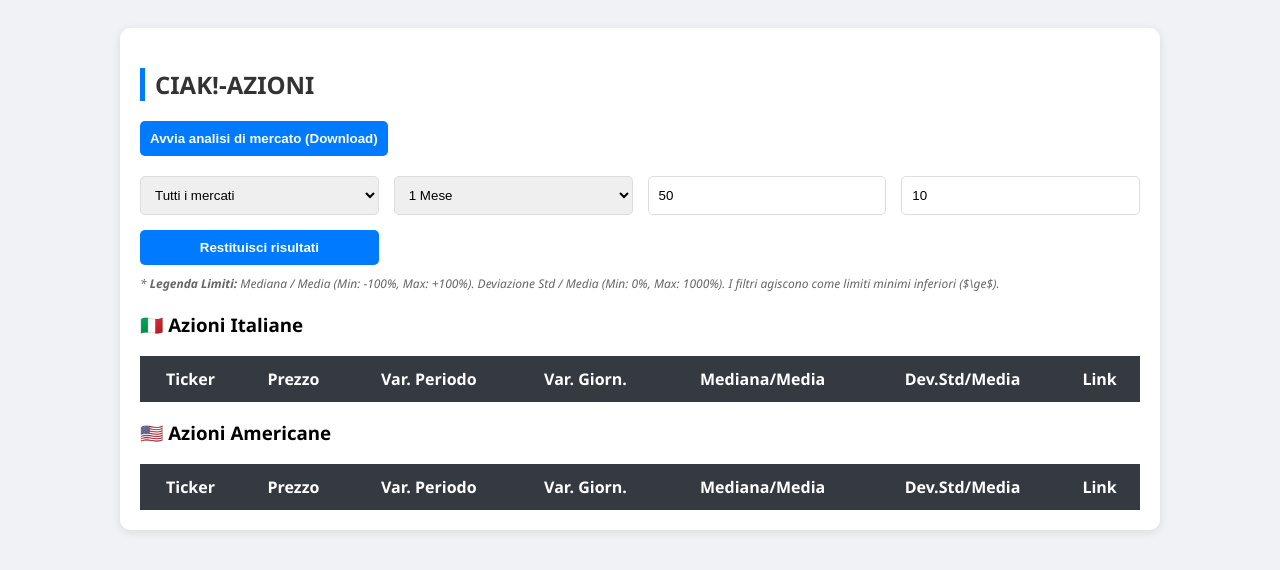
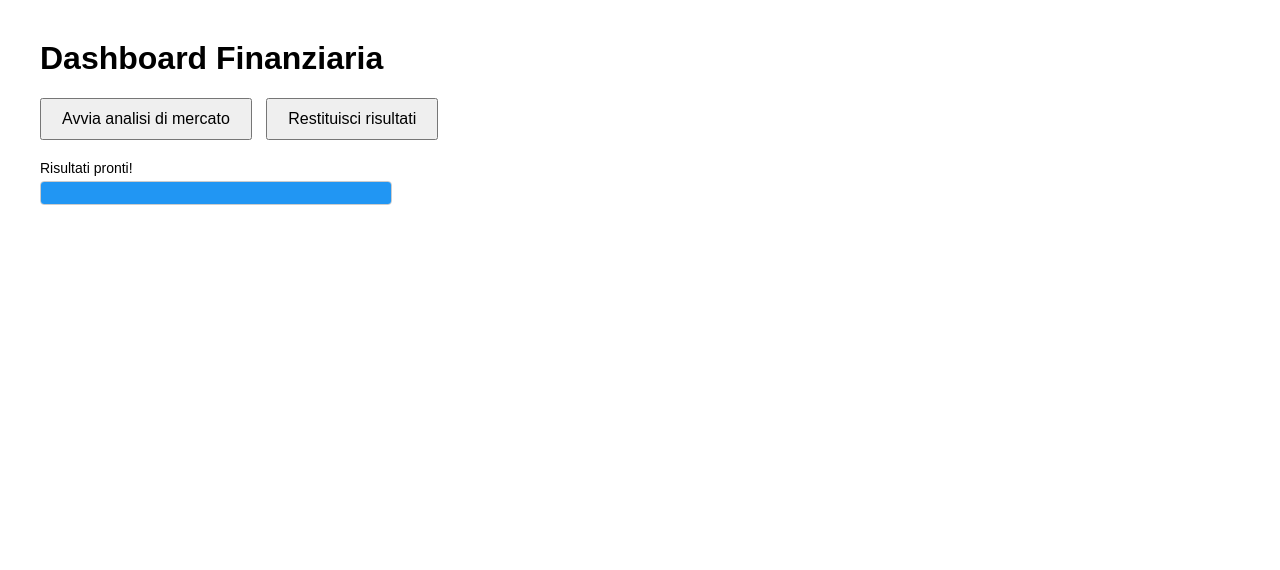
Before and after one commit to ingandall-pixel/ciak-azioni-backend, a website: page public/index.html in a window 1280 px wide. Both pictures are taken after a click on the button "Restituisci risultati". Drawn offline with Linux system fonts and the light colour scheme; no server answers.

Commit message:
Update index.html

```diff
--- a/public/index.html
+++ b/public/index.html
@@ -2,134 +2,112 @@
 <html lang="it">
 <head>
     <meta charset="UTF-8">
-    <title>CIAK!-AZIONI</title>
-    <style>
-        body { font-family: 'Segoe UI', sans-serif; background: #f0f2f5; padding: 20px; }
-        .container { max-width: 1000px; margin: auto; background: white; padding: 20px; border-radius: 10px; box-shadow: 0 2px 10px rgba(0,0,0,0.1); }
-        h2 { border-left: 5px solid #007bff; padding-left: 10px; color: #333; }
-        .controls { display: grid; grid-template-columns: repeat(auto-fit, minmax(200px, 1fr)); gap: 15px; margin-bottom: 10px; }
-        select, input, button { padding: 10px; border: 1px solid #ddd; border-radius: 5px; }
-        button { background: #007bff; color: white; cursor: pointer; border: none; font-weight: bold; }
-        button:hover { background: #0056b3; }
-        .legend { font-size: 12px; color: #666; margin-bottom: 20px; font-style: italic; }
-        .loading { display: none; color: #007bff; font-weight: bold; margin-top: 10px; }
-        table { width: 100%; border-collapse: collapse; margin-top: 10px; }
-        th { background: #343a40; color: white; padding: 12px; }
-        td { padding: 10px; border-bottom: 1px solid #ddd; text-align: center; }
-    </style>
+    <title>Analisi di Mercato</title>
 </head>
-<body>
+<body style="font-family: Arial, sans-serif; margin: 40px;">
 
-<div class="container">
-    <h2>CIAK!-AZIONI</h2>
+    <h1>Dashboard Finanziaria</h1>
 
-    <!-- Sezione Aggiornamento Dati -->
-    <div style="margin-bottom: 20px;">
-        <button onclick="avviaAggiornamento()">Avvia analisi di mercato (Download)</button>
-        <div id="loading-update" class="loading">⏳ Download e aggiornamento dati in corso, attendere...</div>
+    <!-- Pulsanti di azione -->
+    <div style="margin: 20px 0;">
+        <button id="btn-analysis" onclick="startAnalysis()" style="padding: 10px 20px; font-size: 16px; cursor: pointer;">Avvia analisi di mercato</button>
+        <button id="btn-results" onclick="fetchResults()" style="padding: 10px 20px; font-size: 16px; cursor: pointer; margin-left: 10px;">Restituisci risultati</button>
     </div>
 
-    <div class="controls">
-        <select id="market"><option value="ALL">Tutti i mercati</option><option value="IT">Italia</option><option value="US">USA</option></select>
-        <select id="timeframe">
-            <option value="1w">1 Settimana</option><option value="1m" selected>1 Mese</option>
-            <option value="3m">3 Mesi</option><option value="6m">6 Mesi</option>
-            <option value="1y">1 Anno</option>
-        </select>
-        <input type="number" id="median" value="50" min="-100" max="100" placeholder="Min Mediana %">
-        <input type="number" id="std" value="10" min="0" max="1000" placeholder="Min Std %">
-        <button onclick="caricaRisultati()">Restituisci risultati</button>
+    <!-- Barra di avanzamento per l'Analisi -->
+    <div id="progress-container-analysis" style="display: none; margin-top: 15px; width: 350px;">
+        <p id="status-text-analysis" style="margin: 0 0 5px 0; font-size: 14px;">Preparazione analisi...</p>
+        <div style="width: 100%; background-color: #f3f3f3; border-radius: 4px; overflow: hidden; border: 1px solid #ccc;">
+            <div id="progress-bar-analysis" style="width: 0%; height: 22px; background-color: #4CAF50; transition: width 0.3s;"></div>
+        </div>
     </div>
 
-    <div class="legend">
-        * <strong>Legenda Limiti:</strong>
-        Mediana / Media (Min: -100%, Max: +100%).
-        Deviazione Std / Media (Min: 0%, Max: 1000%).
-        I filtri agiscono come limiti minimi inferiori ($\ge$).
+    <!-- Barra di avanzamento per i Risultati -->
+    <div id="progress-container-results" style="display: none; margin-top: 15px; width: 350px;">
+        <p id="status-text-results" style="margin: 0 0 5px 0; font-size: 14px;">Caricamento risultati...</p>
+        <div style="width: 100%; background-color: #f3f3f3; border-radius: 4px; overflow: hidden; border: 1px solid #ccc;">
+            <div id="progress-bar-results" style="width: 0%; height: 22px; background-color: #2196F3; transition: width 0.3s;"></div>
         </div>
-    <div id="loading-results" class="loading">⏳ Elaborazione risultati in corso...</div>
-
-    <h3>🇮🇹 Azioni Italiane</h3>
-    <table id="table-it">
-        <thead><tr><th>Ticker</th><th>Prezzo</th><th>Var. Periodo</th><th>Var. Giorn.</th><th>Mediana/Media</th><th>Dev.Std/Media</th><th>Link</th></tr></thead>
-        <tbody id="body-it"></tbody>
-    </table>
-
-    <h3>🇺🇸 Azioni Americane</h3>
-    <table id="table-us">
-        <thead><tr><th>Ticker</th><th>Prezzo</th><th>Var. Periodo</th><th>Var. Giorn.</th><th>Mediana/Media</th><th>Dev.Std/Media</th><th>Link</th></tr></thead>
-        <tbody id="body-us"></tbody>
-    </table>
     </div>
 
     <script>
-function avviaAggiornamento() {
-    const loader = document.getElementById('loading-update');
-    loader.style.display = 'block';
+        function pollProgress(containerId, barId, textId, onComplete) {
+            const container = document.getElementById(containerId);
+            const bar = document.getElementById(barId);
+            const text = document.getElementById(textId);
 
-    fetch('/api/update-market', { method: 'POST' })
-        .then(res => res.json())
+            container.style.display = "block";
+
+            const interval = setInterval(() => {
+                fetch('/../progress.json?' + new Date().getTime())
+                    .then(response => response.json())
                     .then(data => {
-            alert(data.message || "Aggiornamento avviato con successo!");
-            loader.style.display = 'none';
+                        const percent = data.percent || 0;
+                        bar.style.width = percent + "%";
+                        text.innerText = data.status || `Progresso: ${percent}%`;
+
+                        if (percent >= 100) {
+                            clearInterval(interval);
+                            if (onComplete) onComplete(data);
+                        }
                     })
                     .catch(err => {
-            alert("Errore durante l'aggiornamento.");
-            loader.style.display = 'none';
+                        console.error("Lettura progresso in corso...", err);
+                    });
+            }, 1000);
+        }
+
+        function startAnalysis() {
+            const btn = document.getElementById('btn-analysis');
+            btn.disabled = true;
+
+            fetch('/run-update', { method: 'POST' })
+                .then(response => {
+                    if (response.ok) {
+                        pollProgress(
+                            'progress-container-analysis',
+                            'progress-bar-analysis',
+                            'status-text-analysis',
+                            (finalData) => {
+                                // Pop-up da chiudere manualmente con i dati richiesti
+                                alert(
+                                    "Analisi di mercato completata!\n\n" +
+                                    "• Azioni Italiane popolate: " + (finalData.it_count || 0) + "\n" +
+                                    "  Media anni di popolamento: " + (finalData.it_avg_years !== undefined ? finalData.it_avg_years.toFixed(1) : "0.0") + " anni\n\n" +
+                                    "• Azioni Americane popolate: " + (finalData.us_count || 0) + "\n" +
+                                    "  Media anni di popolamento: " + (finalData.us_avg_years !== undefined ? finalData.us_avg_years.toFixed(1) : "0.0") + " anni"
+                                );
+                                btn.disabled = false;
+                            }
+                        );
+                    }
+                })
+                .catch(err => {
+                    alert("Errore di connessione al server");
+                    btn.disabled = false;
                 });
         }
 
-function caricaRisultati() {
-    const loader = document.getElementById('loading-results');
-    loader.style.display = 'block';
+        function fetchResults() {
+            const container = document.getElementById('progress-container-results');
+            const bar = document.getElementById('progress-bar-results');
+            const text = document.getElementById('status-text-results');
 
-    const params = {
-        market: document.getElementById('market').value,
-        timeframe: document.getElementById('timeframe').value,
-        median: document.getElementById('median').value,
-        std: document.getElementById('std').value
-    };
+            container.style.display = "block";
+            bar.style.width = "0%";
+            text.innerText = "Lettura database in corso...";
 
-    fetch('/api/get-results', {
-        method: 'POST',
-        headers: { 'Content-Type': 'application/json' },
-        body: JSON.stringify(params)
-    })
-    .then(res => res.json())
-    .then(data => {
-        loader.style.display = 'none';
-        const bodyIt = document.getElementById('body-it');
-        const bodyUs = document.getElementById('body-us');
-        bodyIt.innerHTML = ''; bodyUs.innerHTML = '';
+            let progress = 0;
+            const fakeInterval = setInterval(() => {
+                progress += 25;
+                bar.style.width = progress + "%";
+                text.innerText = `Elaborazione risultati... ${progress}%`;
 
-        if (!data || data.length === 0) {
-            bodyIt.innerHTML = `<tr><td colspan="7">Nessun risultato trovato.</td></tr>`;
-            bodyUs.innerHTML = `<tr><td colspan="7">Nessun risultato trovato.</td></tr>`;
-            return;
+                if (progress >= 100) {
+                    clearInterval(fakeInterval);
+                    text.innerText = "Risultati pronti!";
                 }
-
-        data.forEach(item => {
-            const row = `<tr>
-                <td>${item.ticker}</td>
-                <td>${item.price}</td>
-                <td>${item.var_period}%</td>
-                <td>${item.var_daily}%</td>
-                <td>${item.med_mean_ratio}%</td>
-                <td>${item.std_mean_ratio}%</td>
-                <td><a href="https://it.investing.com/search/?q=${item.ticker.split('.')[0]}" target="_blank">Vai</a></td>
-            </tr>`;
-
-            if (item.ticker.endsWith('.MI') || item.ticker.endsWith('.AS')) {
-                bodyIt.innerHTML += row;
-            } else {
-                bodyUs.innerHTML += row;
-            }
-        });
-    })
-    .catch(err => {
-        loader.style.display = 'none';
-        console.error(err);
-    });
+            }, 300);
         }
     </script>
 </body>
```
Lines whose indentation alone changed are shown as unchanged.
